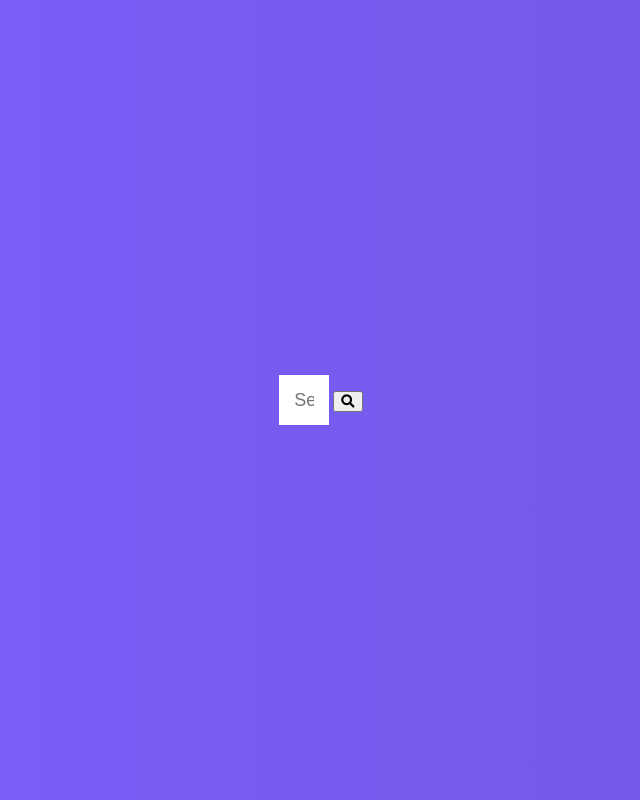
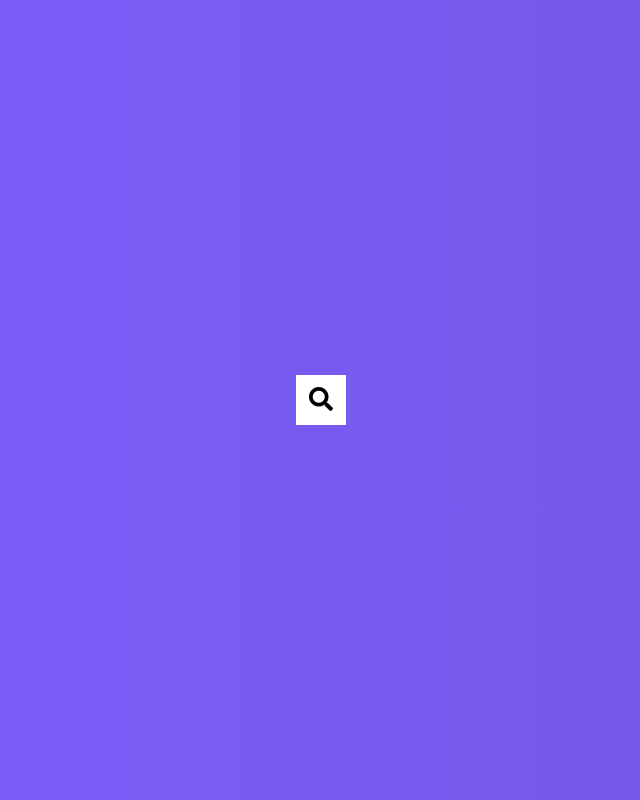
Before and after one commit to jmolina518/hidden-search-widget, a plain HTML site: page index.html in a window 1280 px wide. Shown: the whole page, without its empty margins (319-959 px from the left). Drawn offline with Linux system fonts and the light colour scheme.

Commit message:
add .btn class

```diff
--- a/style.css
+++ b/style.css
@@ -29,3 +29,16 @@ body {
   width: 50px;
   transition: width 0.3s ease;
 }
+
+.btn {
+  background-color: #fff;
+  border: 0;
+  cursor: pointer;
+  font-size: 24px;
+  position: absolute;
+  top: 0;
+  left: 0;
+  height: 50px;
+  width: 50px;
+  transition: transform 0.3s ease;
+}
```
